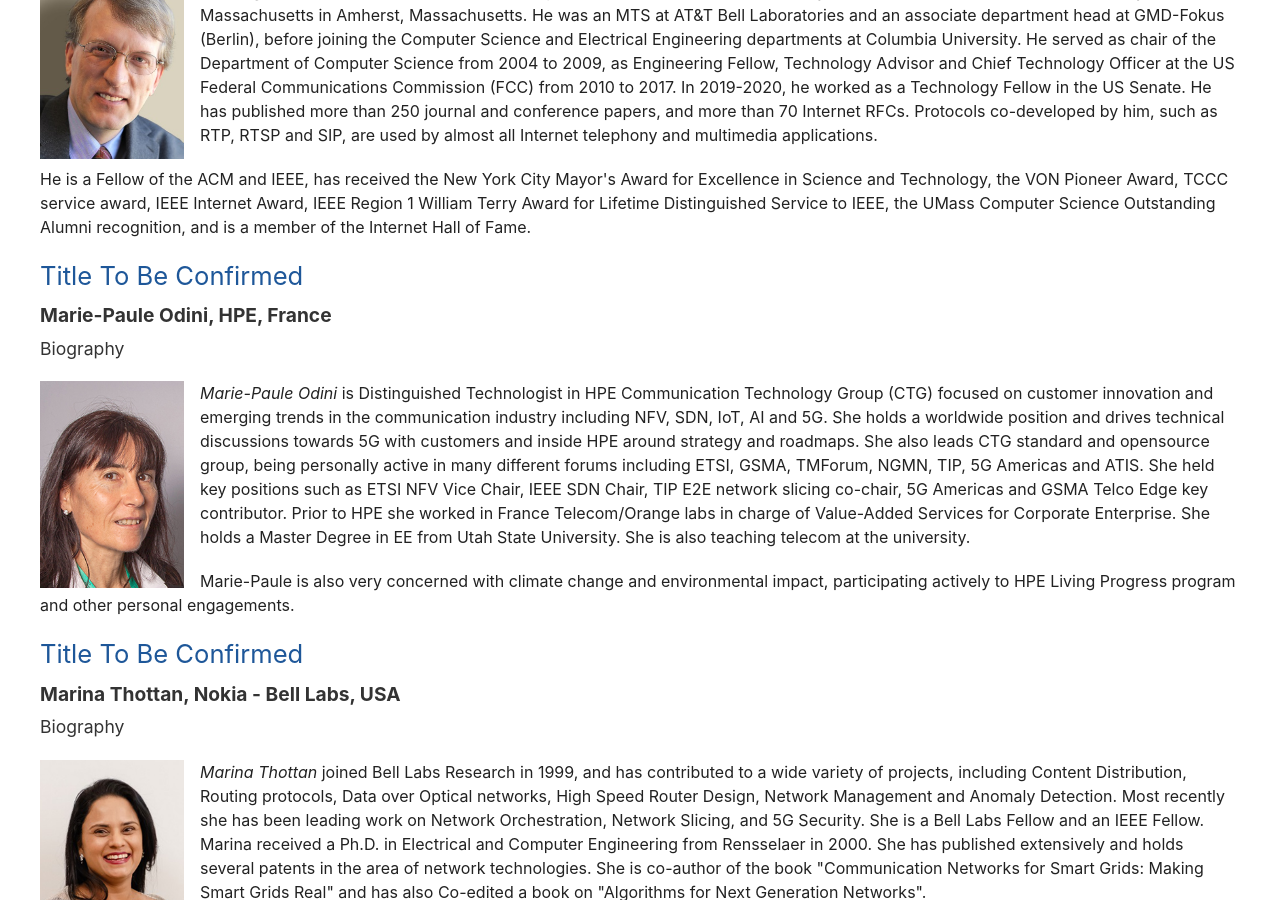
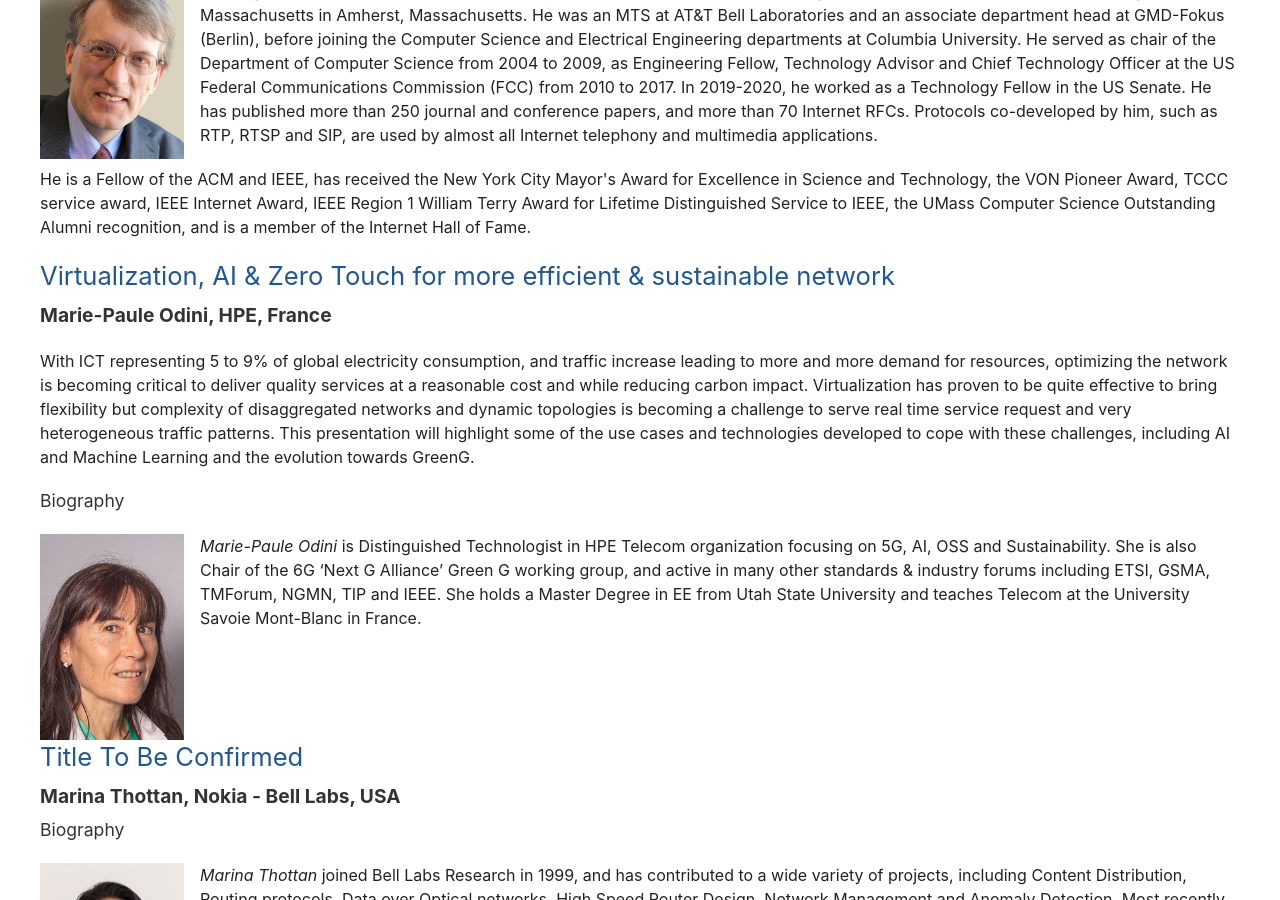
Before and after one commit to stuartclayman/cnsm_2021_website, a Jekyll site: the page built from keynotes.html, in a window 1280 px wide and 900 px high, scrolled down 750 px. Built offline with Jekyll 4.4.1, drawn with Linux system fonts in a browser that asks for light colours; nearby versions of some CDN libraries.

Commit message:
Keynotes

```diff
--- a/keynotes.html
+++ b/keynotes.html
@@ -29,23 +29,27 @@ layout: page
   <i>Henning Schulzrinne</i> is Levi Professor of Computer Science at Columbia University. He received his Ph.D. from the University of Massachusetts in Amherst, Massachusetts. He was an MTS at AT&T Bell Laboratories and an associate department head at GMD-Fokus (Berlin), before joining the Computer Science and Electrical Engineering departments at Columbia University. He served as chair of the Department of Computer Science from 2004 to 2009, as Engineering Fellow, Technology Advisor and Chief Technology Officer at the US Federal Communications Commission (FCC) from 2010 to 2017. In 2019-2020, he worked as a Technology Fellow in the US Senate. He has published more than 250 journal and conference papers, and more than 70 Internet RFCs. Protocols co-developed by him, such as RTP, RTSP and SIP, are used by almost all Internet telephony and multimedia applications.
 </p>
 <p>
-He is a Fellow of the ACM and IEEE, has received the New York City Mayor's Award for Excellence in Science and Technology, the VON Pioneer Award, TCCC service award, IEEE Internet Award, IEEE Region 1 William Terry Award for Lifetime Distinguished Service to IEEE, the UMass Computer Science Outstanding Alumni recognition, and is a member of the Internet Hall of Fame.
+  He is a Fellow of the ACM and IEEE, has received the New York City Mayor's Award for Excellence in Science and Technology, the VON Pioneer Award, TCCC service award, IEEE Internet Award, IEEE Region 1 William Terry Award for Lifetime Distinguished Service to IEEE, the UMass Computer Science Outstanding Alumni recognition, and is a member of the Internet Hall of Fame.
 </p>
 
-<h2 class="cn-blue">Title To Be Confirmed</h2>
+<h2 class="cn-blue">Virtualization, AI & Zero Touch for more efficient &amp; sustainable network</h2>
 
 <h3 class="cnsm-header">Marie-Paule Odini, HPE, France</h3>
+
+<p>With ICT representing 5 to 9% of global electricity consumption, and traffic increase leading to more and more demand for resources, optimizing the network is becoming critical to deliver quality services at a reasonable cost and while reducing carbon impact. Virtualization has proven to be quite effective to bring flexibility but complexity of disaggregated networks and dynamic topologies is becoming a challenge to serve real time service request and very heterogeneous traffic patterns. This presentation will highlight some of the use cases and technologies developed to cope with these challenges, including AI and Machine Learning and the evolution towards GreenG.</p>
 
 
 <h4>Biography</h4>
 
 <p>
-<img align="left" width="160" height="200" src="images/Marie-Paule-Odini.jpg" style="padding-right: 16px">
-  <i>Marie-Paule Odini</i> is Distinguished Technologist in HPE Communication Technology Group (CTG) focused on customer innovation and emerging trends in the communication industry including NFV, SDN, IoT, AI and 5G. She holds a worldwide position and drives technical discussions towards 5G with customers and inside HPE around strategy and roadmaps. She also leads CTG standard and opensource group, being personally active in many different forums including ETSI, GSMA, TMForum, NGMN, TIP, 5G Americas and ATIS. She held key positions such as ETSI NFV Vice Chair, IEEE SDN Chair, TIP E2E network slicing co-chair, 5G Americas and GSMA Telco Edge key contributor. Prior to HPE she worked in France Telecom/Orange labs in charge of Value-Added Services for Corporate Enterprise. She holds a Master Degree in EE from Utah State University. She is also teaching telecom at the university.
+  <img align="left" width="160" height="200" src="images/Marie-Paule-Odini.jpg" style="padding-right: 16px">
+  <i>Marie-Paule Odini</i> <!-- is Distinguished Technologist in HPE Communication Technology Group (CTG) focused on customer innovation and emerging trends in the communication industry including NFV, SDN, IoT, AI and 5G. She holds a worldwide position and drives technical discussions towards 5G with customers and inside HPE around strategy and roadmaps. She also leads CTG standard and opensource group, being personally active in many different forums including ETSI, GSMA, TMForum, NGMN, TIP, 5G Americas and ATIS. She held key positions such as ETSI NFV Vice Chair, IEEE SDN Chair, TIP E2E network slicing co-chair, 5G Americas and GSMA Telco Edge key contributor. Prior to HPE she worked in France Telecom/Orange labs in charge of Value-Added Services for Corporate Enterprise. She holds a Master Degree in EE from Utah State University. She is also teaching telecom at the university. -->
+ is Distinguished Technologist in HPE Telecom organization focusing on 5G, AI, OSS and Sustainability. She is also Chair of the 6G ‘Next G Alliance’ Green G working group, and active in many other standards & industry forums including ETSI, GSMA, TMForum, NGMN, TIP and IEEE. She holds a Master Degree in EE from Utah State University and teaches Telecom at the University Savoie Mont-Blanc in France.
 </p>
-<p>
+
+<!-- <p>
   Marie-Paule is also very concerned with climate change and environmental impact, participating actively to HPE Living Progress program and other personal engagements.
-</p>
+</p>-->
 
 
 <h2 class="cn-blue">Title To Be Confirmed</h2>
```
